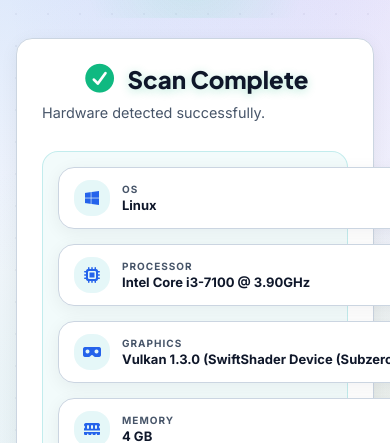
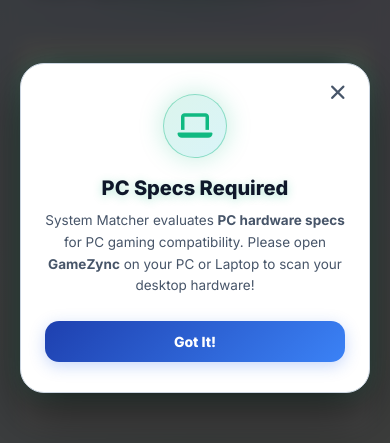
Before and after one commit to rnasir531/GameZync, a Next.js app: page /system-matcher in a window 390 px wide. Both pictures are taken after a click on the button "INITIATE PC SCAN". Shown: the part 194-637 px from the top of the page. Built offline with nearby package versions, Linux system fonts and the light colour scheme; no server answers; the database is empty.

Commit message:
System Matcher Page Mobile UI Update

```diff
--- a/src/components/dashboards/matcher/SystemSpecsForm.js
+++ b/src/components/dashboards/matcher/SystemSpecsForm.js
@@ -1,3 +1,6 @@
+'use client';
+import { useState, useEffect } from 'react';
+
 export default function SystemSpecsForm({
   scanState,
   specs,
@@ -6,6 +9,179 @@
   rescan,
   findGames
 }) {
+  const [isMobile, setIsMobile] = useState(false);
+  const [showMobileModal, setShowMobileModal] = useState(false);
+
+  useEffect(() => {
+    if (typeof window !== 'undefined') {
+      const checkMobile = /Android|webOS|iPhone|iPad|iPod|BlackBerry|IEMobile|Opera Mini/i.test(navigator.userAgent) || window.innerWidth <= 768;
+      setIsMobile(checkMobile);
+    }
+  }, []);
+
+  const onMobileScanClick = () => {
+    setShowMobileModal(true);
+  };
+
+  // MOBILE VIEW: CLEAN CARD + CYBER POPUP MODAL (NO SPECS LIST OR DETECTED PANEL)
+  if (isMobile) {
+    return (
+      <div id="systemMatcherFormMobile">
+        <div id="matcherEmptyState" className="scanner-console" style={{ padding: '30px 20px', borderRadius: '20px' }}>
+          <div className="scanner-content" style={{ textAlign: 'center' }}>
+            <div
+              className="scanner-ring"
+              style={{
+                width: '64px',
+                height: '64px',
+                margin: '0 auto 16px',
+                borderRadius: '50%',
+                background: 'linear-gradient(135deg, rgba(16, 185, 129, 0.15) 0%, rgba(6, 182, 212, 0.15) 100%)',
+                border: '1.5px solid rgba(16, 185, 129, 0.4)',
+                display: 'flex',
+                alignItems: 'center',
+                justifyContent: 'center',
+                fontSize: '26px',
+                color: '#10b981',
+                boxShadow: '0 0 20px rgba(16, 185, 129, 0.2)'
+              }}
+            >
+              <i className="fa-solid fa-laptop"></i>
+            </div>
+
+            <h4 className="scanner-title" style={{ fontWeight: 800, fontSize: '1.25rem', marginBottom: '8px', color: 'var(--text-color)' }}>
+              PC Hardware Scanner
+            </h4>
+
+            <p className="scanner-text" style={{ fontSize: '13.5px', color: 'var(--text-muted)', marginBottom: '20px', lineHeight: '1.5' }}>
+              System Matcher tests PC hardware specs to recommend compatible PC games.
+            </p>
+
+            <button
+              type="button"
+              className="scanner-btn"
+              onClick={onMobileScanClick}
+              style={{
+                background: '#10b981',
+                color: '#ffffff',
+                fontWeight: '800',
+                fontSize: '13.5px',
+                borderRadius: '14px',
+                padding: '12px 24px',
+                border: 'none',
+                boxShadow: '0 4px 14px rgba(16, 185, 129, 0.35)',
+                cursor: 'pointer',
+                display: 'inline-flex',
+                alignItems: 'center',
+                gap: '8px'
+              }}
+            >
+              <i className="fa-solid fa-radar"></i> INITIATE PC SCAN
+            </button>
+          </div>
+        </div>
+
+        {/* CUSTOM ULTRA-SLEEK CYBER POPUP MODAL FOR MOBILE */}
+        {showMobileModal && (
+          <div
+            style={{
+              position: 'fixed',
+              inset: 0,
+              background: 'rgba(0, 0, 0, 0.75)',
+              backdropFilter: 'blur(8px)',
+              WebkitBackdropFilter: 'blur(8px)',
+              zIndex: 99999,
+              display: 'flex',
+              alignItems: 'center',
+              justifyContent: 'center',
+              padding: '20px',
+              animation: 'fadeIn 0.25s ease'
+            }}
+            onClick={() => setShowMobileModal(false)}
+          >
+            <div
+              style={{
+                background: 'var(--card-bg)',
+                border: '1.5px solid var(--border-color)',
+                borderRadius: '24px',
+                padding: '30px 24px',
+                maxWidth: '380px',
+                width: '100%',
+                textAlign: 'center',
+                boxShadow: '0 20px 50px rgba(0,0,0,0.5), 0 0 25px rgba(16, 185, 129, 0.2)',
+                position: 'relative'
+              }}
+              onClick={(e) => e.stopPropagation()}
+            >
+              <button
+                onClick={() => setShowMobileModal(false)}
+                style={{
+                  position: 'absolute',
+                  top: '14px',
+                  right: '16px',
+                  background: 'transparent',
+                  border: 'none',
+                  color: 'var(--text-muted)',
+                  fontSize: '18px',
+                  cursor: 'pointer',
+                  padding: '4px'
+                }}
+              >
+                <i className="fa-solid fa-times"></i>
+              </button>
+
+              <div
+                style={{
+                  width: '64px',
+                  height: '64px',
+                  borderRadius: '50%',
+                  background: 'linear-gradient(135deg, rgba(16, 185, 129, 0.15) 0%, rgba(6, 182, 212, 0.15) 100%)',
+                  border: '1.5px solid rgba(16, 185, 129, 0.4)',
+                  display: 'flex',
+                  alignItems: 'center',
+                  justifyContent: 'center',
+                  margin: '0 auto 18px',
+                  fontSize: '28px',
+                  color: '#10b981',
+                  boxShadow: '0 0 24px rgba(16, 185, 129, 0.25)'
+                }}
+              >
+                <i className="fa-solid fa-laptop"></i>
+              </div>
+
+              <h3 style={{ margin: '0 0 10px', fontSize: '1.25rem', fontWeight: '800', color: 'var(--text-color)' }}>
+                PC Specs Required
+              </h3>
+
+              <p style={{ margin: '0 0 24px', fontSize: '13.5px', color: 'var(--text-muted)', lineHeight: '1.6' }}>
+                System Matcher evaluates <strong>PC hardware specs</strong> for PC gaming compatibility. Please open <strong>GameZync</strong> on your PC or Laptop to scan your desktop hardware!
+              </p>
+
+              <button
+                onClick={() => setShowMobileModal(false)}
+                style={{
+                  width: '100%',
+                  background: 'var(--accent-gradient)',
+                  color: '#ffffff',
+                  fontWeight: '800',
+                  fontSize: '14px',
+                  padding: '12px',
+                  borderRadius: '14px',
+                  border: 'none',
+                  cursor: 'pointer',
+                  boxShadow: '0 4px 16px var(--primary-glow)'
+                }}
+              >
+                Got It!
+              </button>
+            </div>
+          </div>
+        )}
+      </div>
+    );
+  }
+
+  // DESKTOP VIEW: FULL DETECTED SPECS FORM & PC HARDWARE SCANNER
   return (
     <form id="systemMatcherForm" onSubmit={findGames}>
       {scanState === 'empty' && (
```
